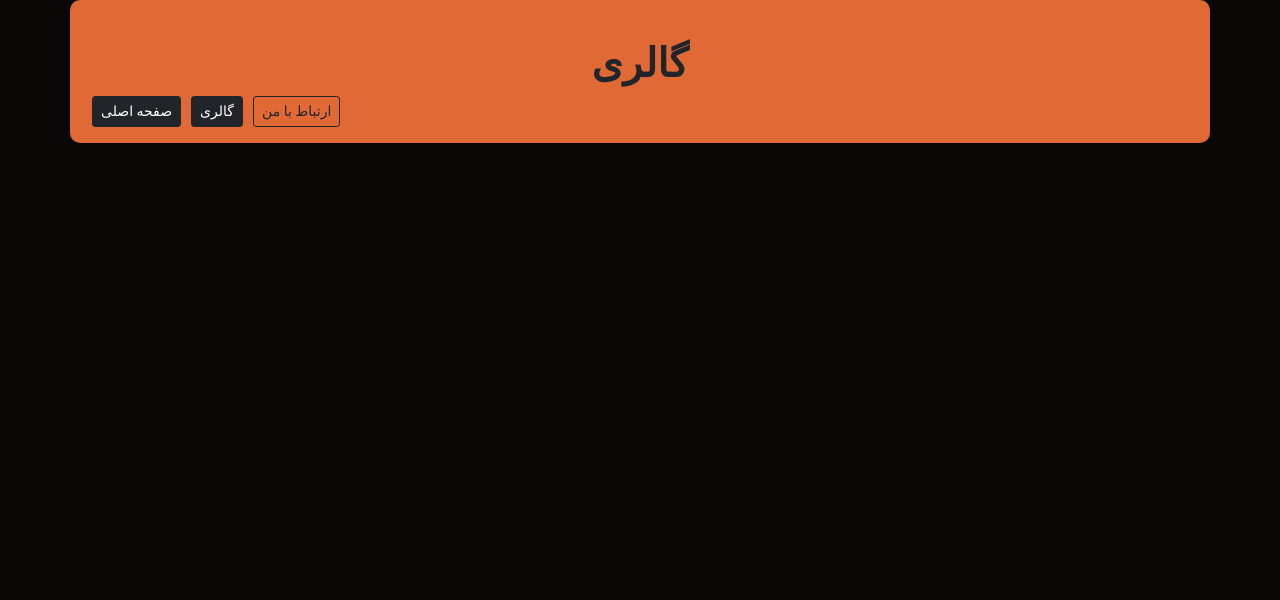
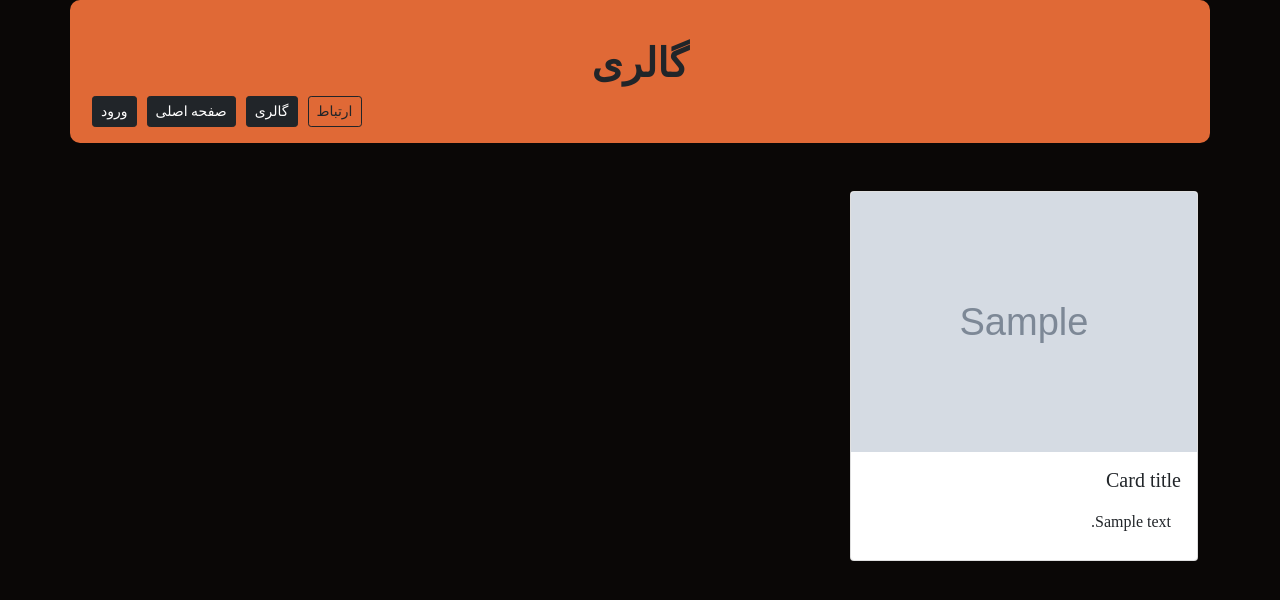
Before and after one commit to AmirRayeji/Symphony_Site, a Django app: template music/templates/music/gallery.html in a window 1280 px wide. Shown: the top 600 px of the page. Run offline with Django 4.2, Linux system fonts and the light colour scheme; the template is opened without the code that fills it: most values are stand-ins (such as "Sample title", 1, 10 or a date in 2020); grey boxes marked "Sample" are stand-in pictures; some libraries are stand-ins or nearby versions.

Commit message:
setting up logout

```diff
--- a/account/urls.py
+++ b/account/urls.py
@@ -5,4 +5,5 @@ from account import views
 
 urlpatterns = [
     path('login', views.LoginView),
+    path('logout', views.LogoutView),
 ]
--- a/music/templates/music/_base.html
+++ b/music/templates/music/_base.html
@@ -22,9 +22,16 @@
         <div class="row box" style="border-radius: 10px;">
             <h1>{% block titlepage %}{% endblock %}</h1>
             <ul class="btnul">
+
+                {% if user.is_authenticated %}
+                    <li><a class="btn btn-dark btn-sm" href="/account/logout">خروج</a></li>
+                {% else %}
+                    <li><a class="btn btn-dark btn-sm" href="/account/login">ورود</a></li>
+                {% endif %}
+
                 <li><a class="btn btn-dark btn-sm" href="/">صفحه اصلی</a></li>
                 <li><a class="btn btn-dark btn-sm" href="/gallery">گالری</a></li>
-                <li><a class="btn btn-outline-dark btn-sm" href="/about">ارتباط با من</a></li>
+                <li><a class="btn btn-outline-dark btn-sm" href="/about">ارتباط</a></li>
             </ul>
         </div>
 
--- a/music/templates/music/gallery.html
+++ b/music/templates/music/gallery.html
@@ -5,5 +5,19 @@
 {% endblock %}
 
 {% block mainContent %}
-
+    {% if gallery %}
+        {% for gallery in gallery %}
+            <div class="row row-cols-1 row-cols-md-3 g-4">
+                <div class="col">
+                    <div class="card">
+                            <img src="{{ gallery.image.url }}" class="card-img-top" alt="...">
+                        <div class="card-body">
+                            <h5 class="card-title">Card title</h5>
+                            <p class="card-text">{{ gallery.text }}</p>
+                        </div>
+                    </div>
+                </div>
+            </div>
+        {% endfor %}
+    {% endif %}
 {% endblock %}
```
Also changed, not shown: account/views.py (+6 -1 lines), db.sqlite3, media/image/IMG_20220517_222549259.jpg (added), media/image/IMG_20220517_222549259_QLHQE2T.jpg (added), media/image/IMG_20220519_000956177.jpg (added), media/image/IMG_20220519_000956177_CiJZngz.jpg (added).
